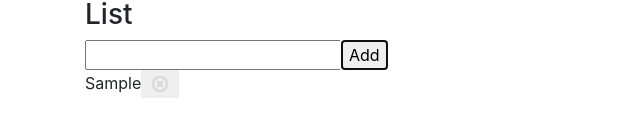
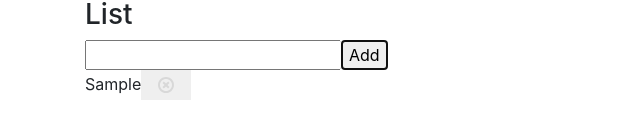
Before and after one commit to serenaleung/counter, a React (Create React App) app: page / in a window 1280 px wide. Both pictures are taken after typing "Sample" into the empty fields and a click on the button "Add". Shown: the part 325-464 px from the top of the page, without its empty margins (0-640 px from the left). Built offline with nearby package versions, Linux system fonts and the light colour scheme.

Commit message:
Hover effect works per task

```diff
--- a/src/components/list.jsx
+++ b/src/components/list.jsx
@@ -1,12 +1,10 @@
 import React, { useState, useEffect } from 'react';
-import IconClose from '../close.svg';
-import IconCloseHover from '../close-hover.svg';
+import Task from './task';
 
 export default function Title() {
   const [title] = useState('List');
   const [inputVal, updateInput] = useState('');
   const [list, updateList] = useState([]);
-  const [icon, hoverIcon] = useState(IconClose);
 
   useEffect(() => {
     console.log('effect run');
@@ -33,14 +31,12 @@ export default function Title() {
           {item}
           <button
             className='noBorder'
-            onMouseEnter={() => hoverIcon(IconCloseHover)}
-            onMouseLeave={() => hoverIcon(IconClose)}
             onClick={() => {
               list.splice(i, 1);
               updateList([...list]);
             }}
           >
-            <img className='iconSize' src={icon} alt='close icon' />
+            <Task></Task>
           </button>
         </div>
       ))}
--- /dev/null
+++ b/src/components/task.jsx
@@ -0,0 +1,19 @@
+import React, { useState } from 'react';
+import IconClose from '../close.svg';
+import IconCloseHover from '../close-hover.svg';
+
+export default function Task() {
+  const [icon, hoverIcon] = useState(IconClose);
+
+  return (
+    <div>
+      <button
+        className='noBorder'
+        onMouseEnter={() => hoverIcon(IconCloseHover)}
+        onMouseLeave={() => hoverIcon(IconClose)}
+      >
+        <img className='iconSize' src={icon} alt='close icon' />
+      </button>
+    </div>
+  );
+}
```
